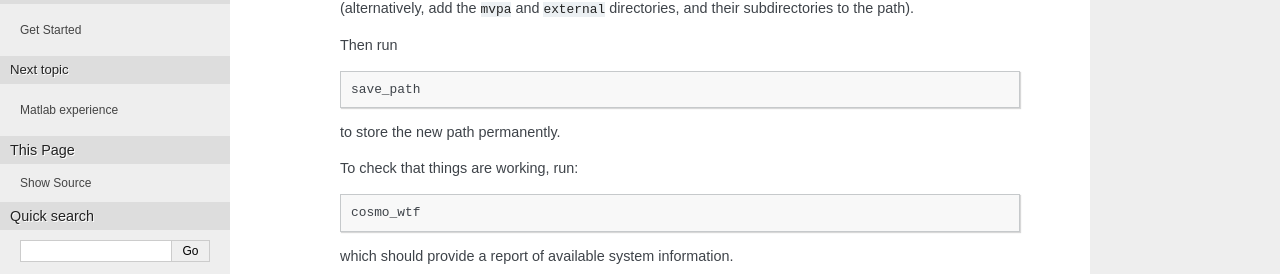
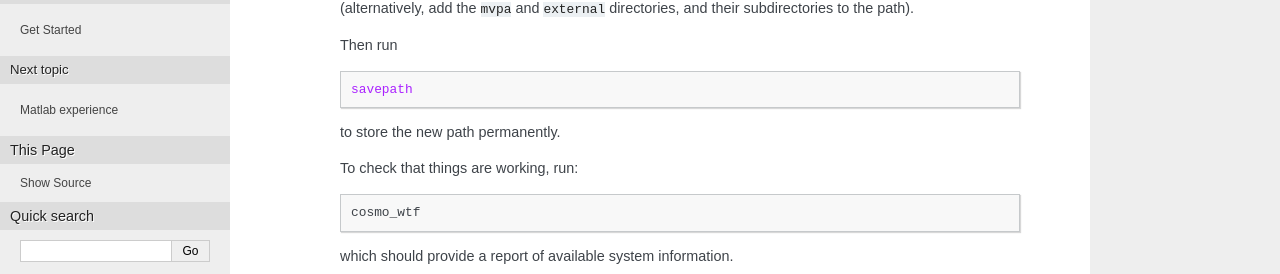
Before and after one commit to CoSMoMVPA/CoSMoMVPA, a Sphinx documentation site: the page built from doc/source/download.rst, in a window 1280 px wide. Shown: the part 485-759 px from the top of the page. Built offline with Sphinx 7.4.7, drawn with Linux system fonts in a browser that asks for light colours; pages that are not in the unit, such as notebooks, are missing from menus.

Commit message:
BF+WEB+ACK: use "savepath" instead of "save_path". Thanks to #Sarah Belinda Aimee Degosciu# for pointing this out

```diff
--- a/doc/source/download.rst
+++ b/doc/source/download.rst
@@ -33,7 +33,7 @@ The Matlab code is required for analyses in CoSMoMVPA_; the example data is requ
 
     .. code-block:: matlab
 
-        save_path
+        savepath
 
     to store the new path permanently.
 
```
